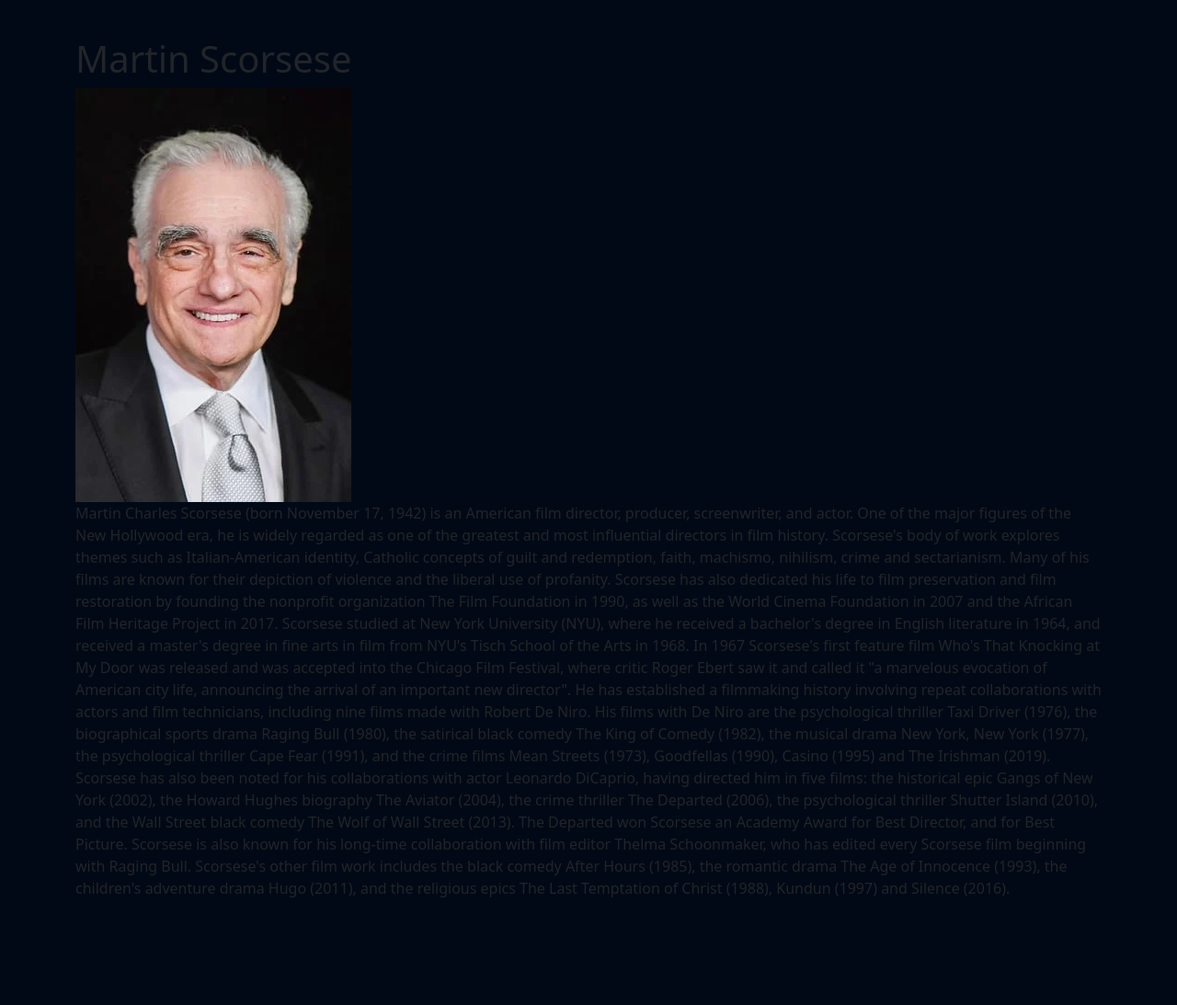
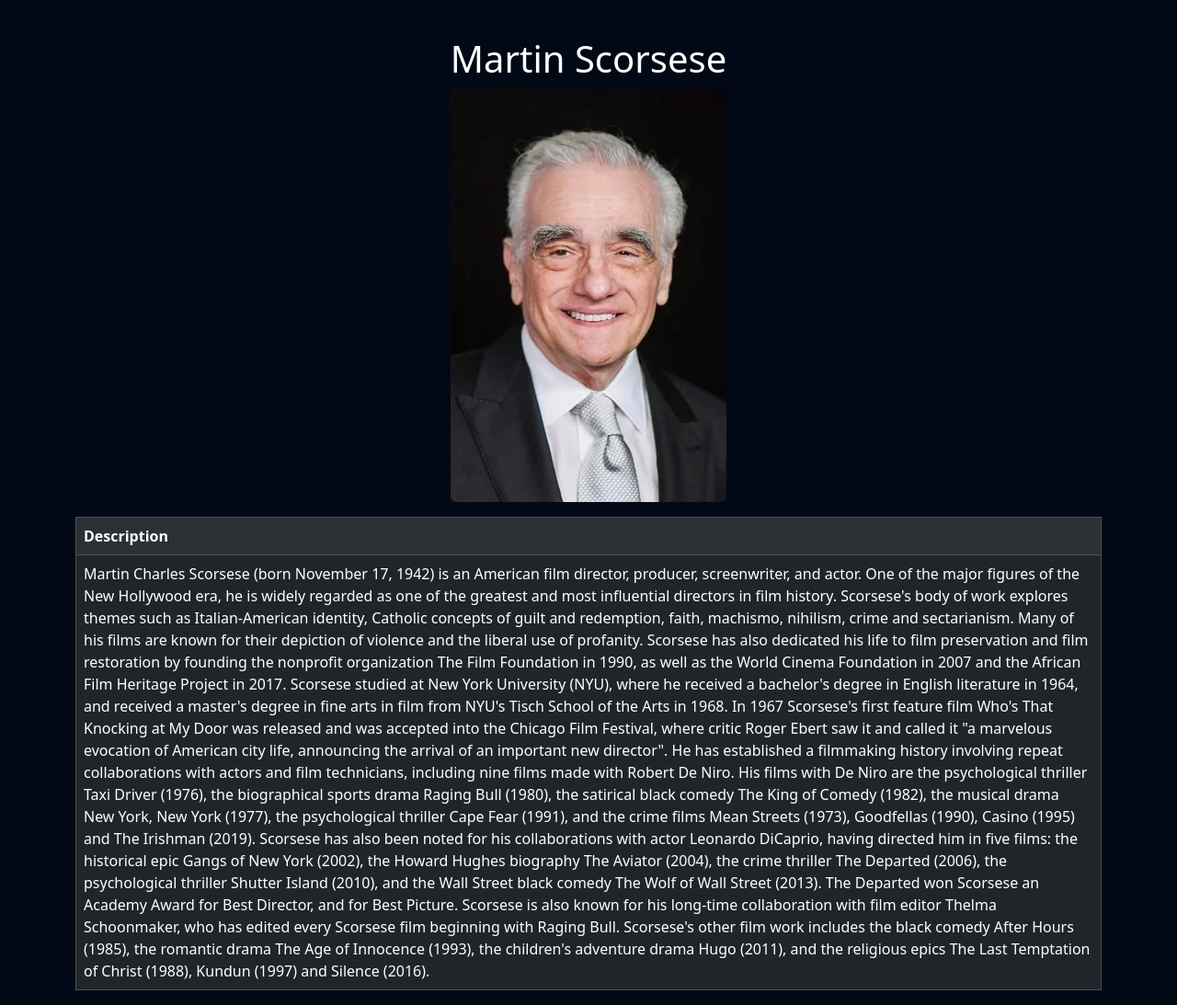
Before and after one commit to ariverapaniza/aitmovies_a3, a PHP site: page /director_profile.php?directorid=1 in a window 1280 px wide. Shown: the part 86-1179 px from the top of the page at 92% size. Before the commit the page ends 1062 px from the top, so only its background shows below. Run offline with PHP 8.4, Linux system fonts and the light colour scheme; data comes from the database, SQL or seed files in the repository.

Commit message:
updated director's profile

```diff
--- a/director_profile.php
+++ b/director_profile.php
@@ -3,6 +3,7 @@
 
 <head>
     <title>Directors Profile</title>
+    <link href="https://cdn.jsdelivr.net/npm/bootstrap@5.3.3/dist/css/bootstrap.min.css" rel="stylesheet">
 </head>
 
 <body>
@@ -21,11 +22,31 @@
     $director = $directorResult->fetch_assoc();
 
     if ($director) {
-        echo "<div class='container mt-5'>";
-        echo "<h1>" . htmlspecialchars($director['fname']) . " " . htmlspecialchars($director['lname']) . "</h1>";
-        echo "<img src='" . htmlspecialchars($director['photo']) . "' class='img-fluid' alt='Director Image'>";
-        echo "<p>" . htmlspecialchars($director['description']) . "</p>";
-        echo "</div>";
+    ?>
+    <div class="container mt-5">
+        <h1 class="text-center text-white"><?= htmlspecialchars($director['fname']) ?>
+            <?= htmlspecialchars($director['lname']) ?></h1>
+        <div class="row justify-content-center">
+            <div class="col-md-6 col-lg-4 d-flex justify-content-center">
+                <img src="<?= htmlspecialchars($director['photo']) ?>" class="img-fluid rounded" alt="Director Image">
+            </div>
+        </div>
+        <div class="row mt-3">
+            <div class="table-responsive">
+                <table class="table table-dark table-striped table-bordered w-100">
+                    <tbody>
+                        <tr>
+                            <th>Description</th>
+                        </tr>
+                        <tr>
+                            <td><?= htmlspecialchars($director['description']) ?></td>
+                        </tr>
+                    </tbody>
+                </table>
+            </div>
+        </div>
+    </div>
+    <?php
     } else {
         echo "<p>Director not found.</p>";
     }
```
